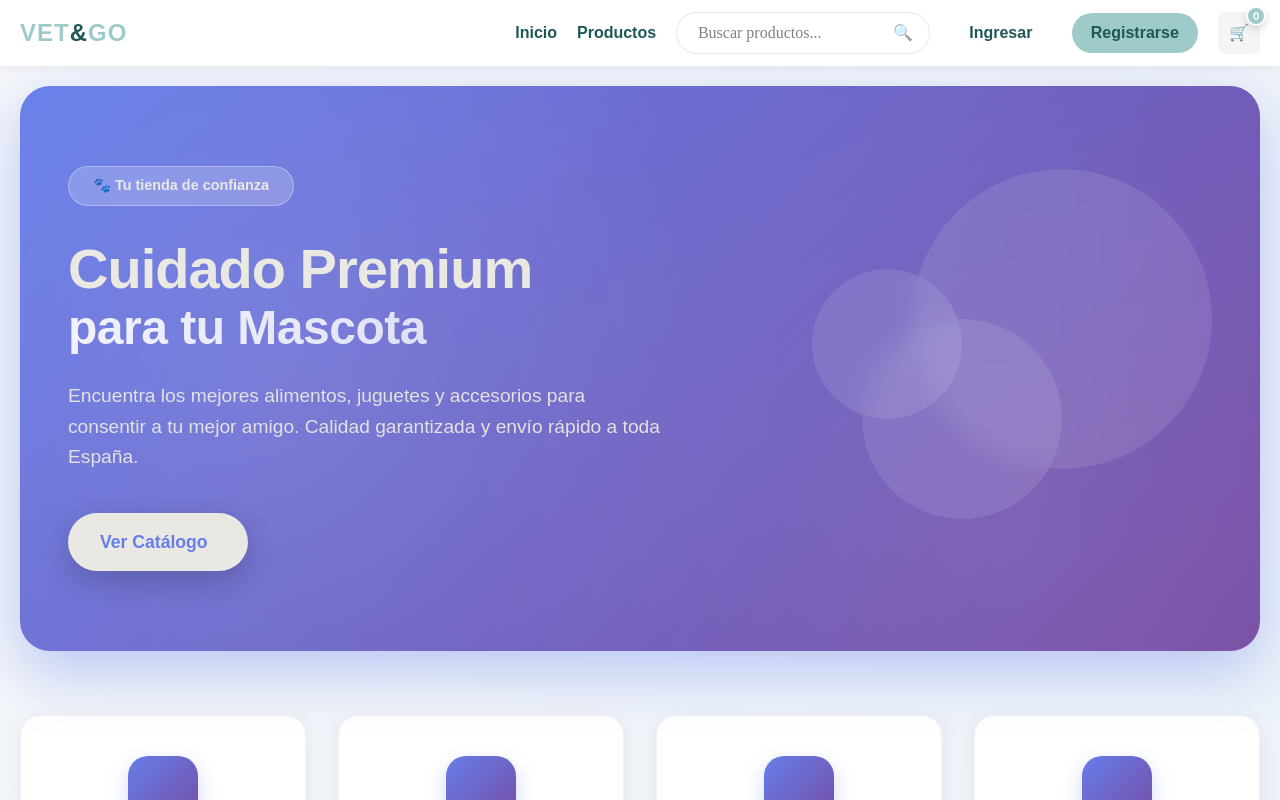
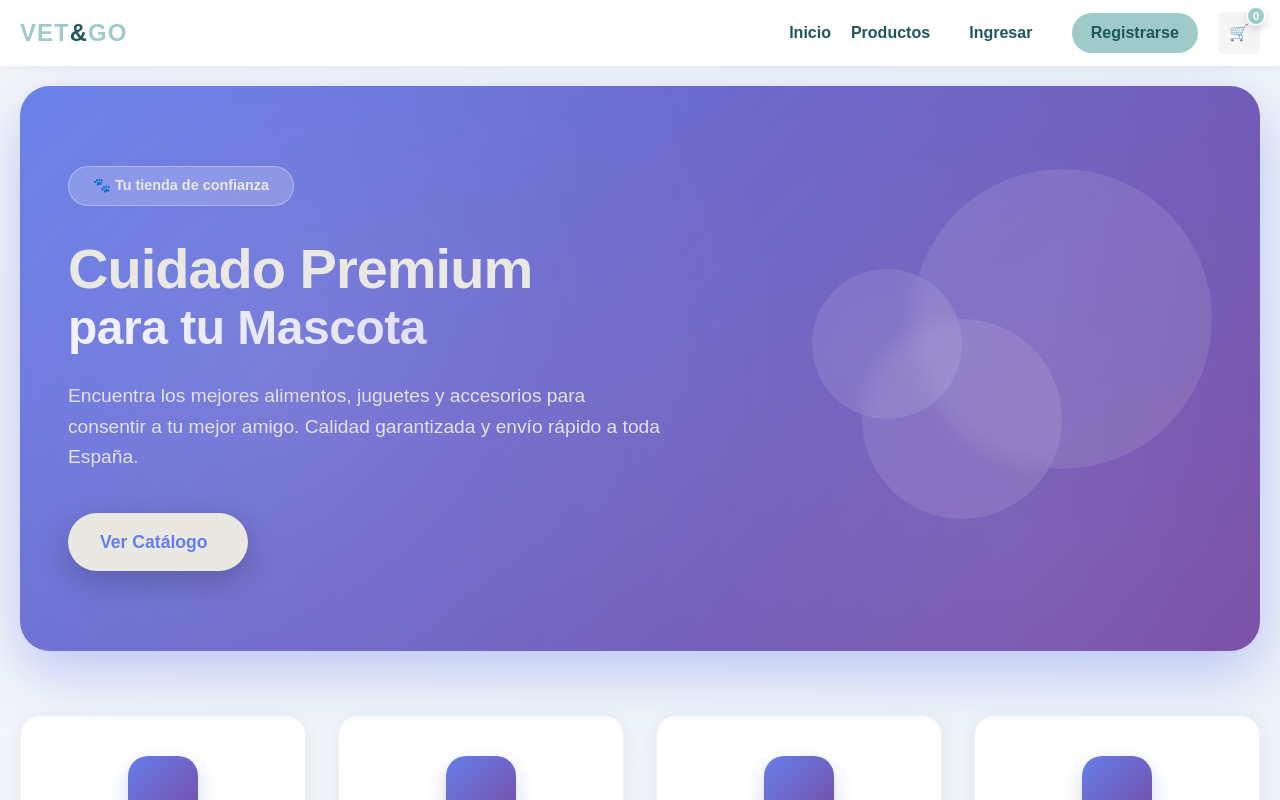
Before and after one commit to Vet-and-Go/tienda-front, an Angular app in the folder vetandgo/: page /home in a window 1280 px wide. Shown: the top 800 px of the page. Built offline with nearby package versions, Linux system fonts and the light colour scheme; no server answers.

Commit message:
fix(#43)header fixed

```diff
--- a/vetandgo/src/app/components/header/header.component.html
+++ b/vetandgo/src/app/components/header/header.component.html
@@ -5,13 +5,7 @@
         <a routerLink="/home">Inicio</a>
         <a routerLink="/products">Productos</a>
 
-        <!-- Search Bar -->
-        <div class="header__search">
-            <input type="text" [(ngModel)]="searchKeyword" placeholder="Buscar productos..." (keyup.enter)="onSearch()">
-            <button (click)="onSearch()">
-                <span class="search-icon">🔍</span>
-            </button>
-        </div>
+
 
         @if (currentUser) {
         <div style="display: flex; gap: 1rem; align-items: center;">
--- a/vetandgo/src/app/core/services/product/product.service.ts
+++ b/vetandgo/src/app/core/services/product/product.service.ts
@@ -29,7 +29,6 @@ export class ProductService {
             params = params.set('search', keyword);
         }
 
-
         return this.httpClient.get<Page<Product>>('/api/products', { params });
     }
 
```
